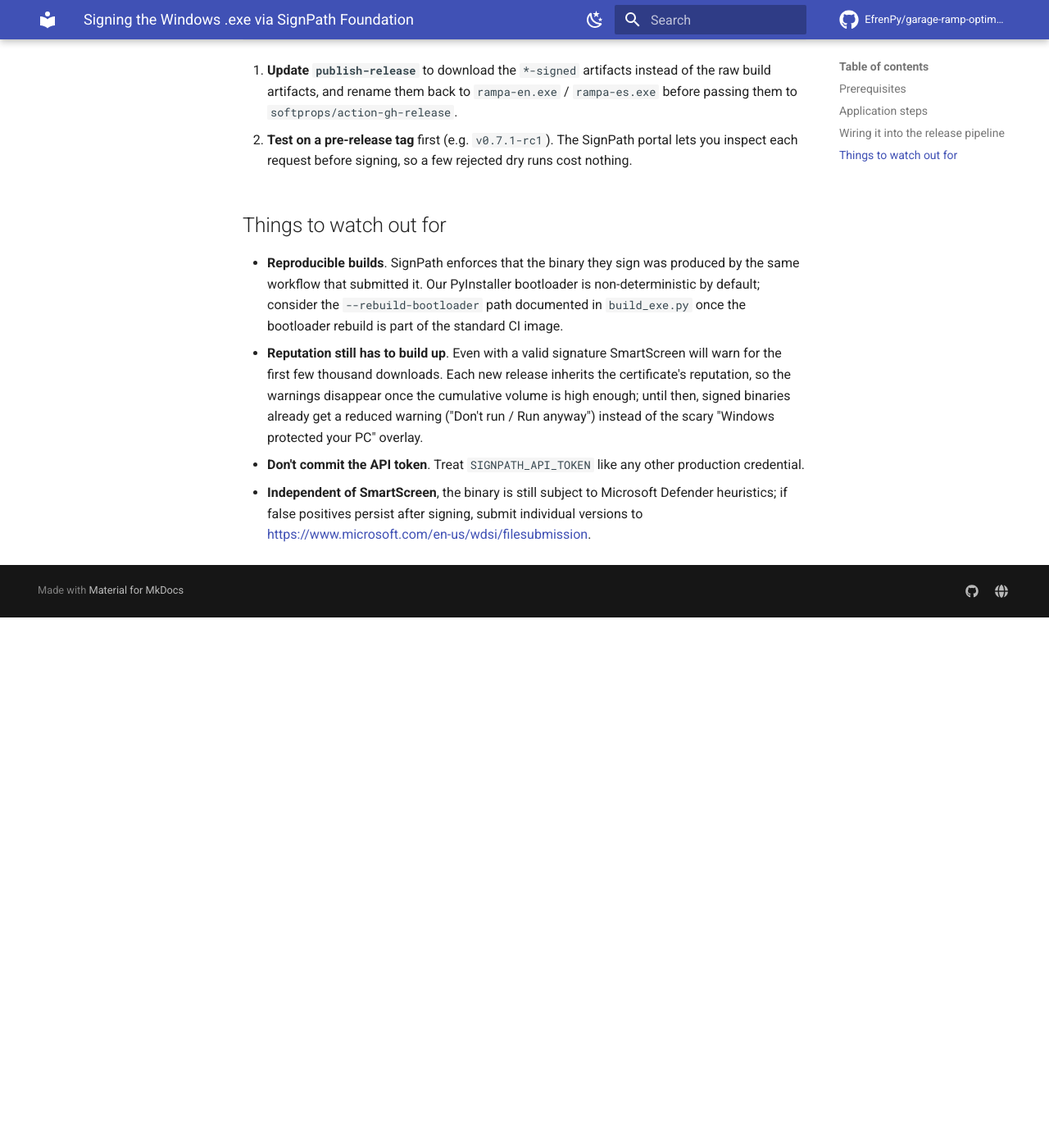
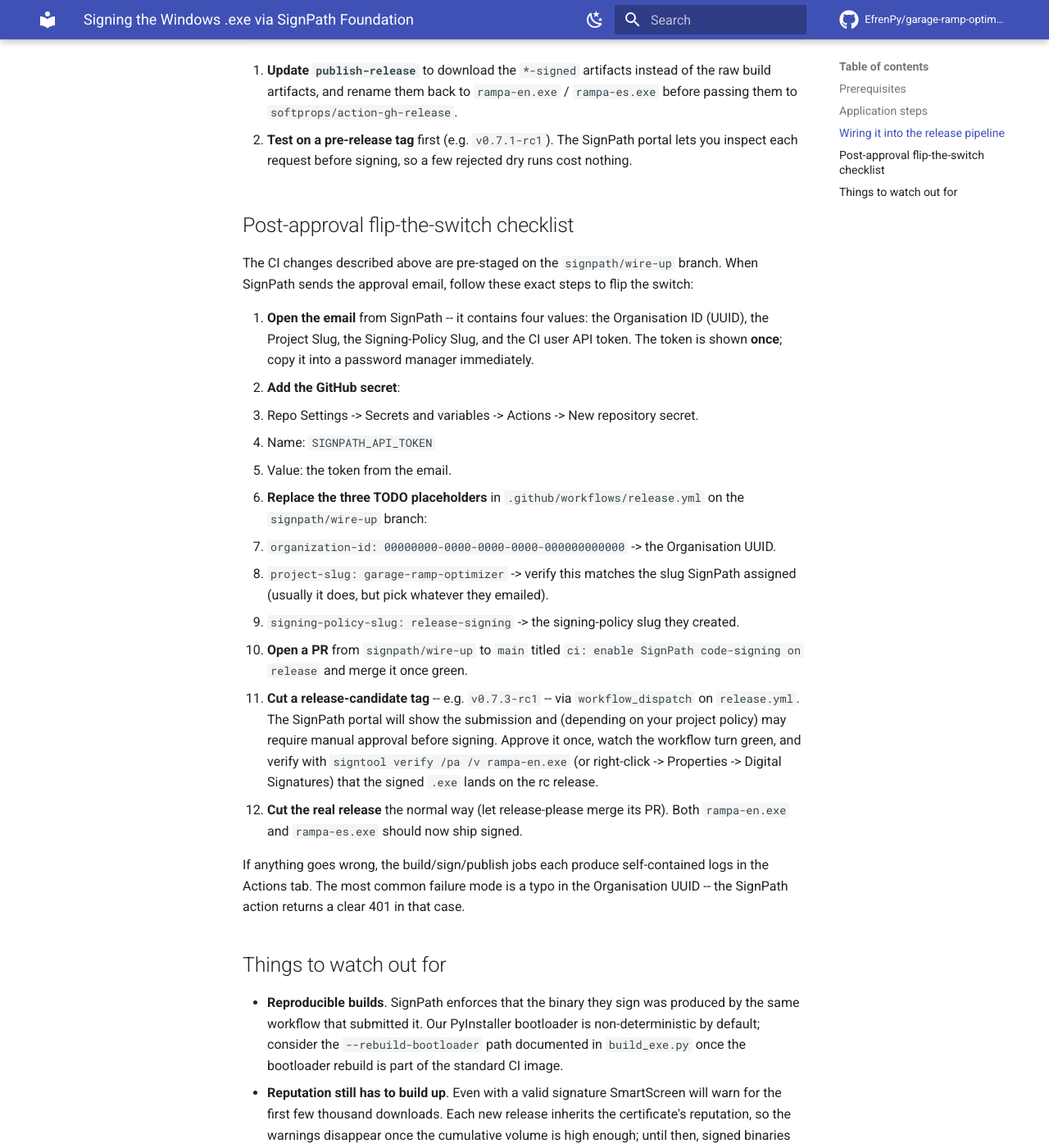
Before and after one commit to EfrenPy/garage-ramp-optimizer, an MkDocs documentation site: the page built from docs/SIGNPATH.md, in a window 1280 px wide and 1400 px high, scrolled down 2346 px. Shown: the whole window at 82% size. Built offline with MkDocs 1.6.1 and Material for MkDocs 9.7.7, drawn with Linux system fonts in a browser that asks for light colours; comment, search, counter and statistics services are not loaded; before the commit the page ends 3099 px from its top, so only the background shows below that.

Commit message:
ci: pre-stage SignPath code-signing job (TODOs pending approval)
Inserts a 'sign-windows-exe' job between 'build-windows-exe' and 'publish-release' in release.yml so the binaries attached to every GitHub Release are signed by SignPath Foundation. The three SignPath identifiers (organization-id, project-slug, signing-policy-slug) and the GitHub secret 'SIGNPATH_API_TOKEN' are still placeholders; flip them per docs/SIGNPATH.md once the foundation approves the project. Do not merge this branch to main before that.

release.yml: 'publish-release' now downloads the '*.exe-signed' artifacts produced by 'sign-windows-exe' and flattens them back to 'artifacts/rampa-{en,es}.exe' for 'softprops/action-gh-release', preserving the existing Release notes layout. The Release body grows a 'Code signature' section pointing users at the README signature-verification anchor. docs/SIGNPATH.md: a step-by-step 'flip-the-switch' checklist tells future-me exactly what to edit when the approval email arrives.

```diff
--- a/docs/SIGNPATH.md
+++ b/docs/SIGNPATH.md
@@ -111,6 +111,49 @@ Once those four IDs are in hand, do the following on `main`:
    SignPath portal lets you inspect each request before signing,
    so a few rejected dry runs cost nothing.
 
+## Post-approval flip-the-switch checklist
+
+The CI changes described above are pre-staged on the
+`signpath/wire-up` branch.  When SignPath sends the approval email,
+follow these exact steps to flip the switch:
+
+1. **Open the email** from SignPath -- it contains four values:
+   the Organisation ID (UUID), the Project Slug, the Signing-Policy
+   Slug, and the CI user API token.  The token is shown **once**;
+   copy it into a password manager immediately.
+2. **Add the GitHub secret**:
+   - Repo Settings -> Secrets and variables -> Actions -> New
+     repository secret.
+   - Name: `SIGNPATH_API_TOKEN`
+   - Value: the token from the email.
+3. **Replace the three TODO placeholders** in
+   `.github/workflows/release.yml` on the `signpath/wire-up` branch:
+   - `organization-id:      00000000-0000-0000-0000-000000000000`
+     -> the Organisation UUID.
+   - `project-slug:         garage-ramp-optimizer`
+     -> verify this matches the slug SignPath assigned (usually it
+     does, but pick whatever they emailed).
+   - `signing-policy-slug:  release-signing`
+     -> the signing-policy slug they created.
+4. **Open a PR** from `signpath/wire-up` to `main` titled
+   `ci: enable SignPath code-signing on release` and merge it once
+   green.
+5. **Cut a release-candidate tag** -- e.g. `v0.7.3-rc1` -- via
+   `workflow_dispatch` on `release.yml`.  The SignPath portal will
+   show the submission and (depending on your project policy) may
+   require manual approval before signing.  Approve it once, watch
+   the workflow turn green, and verify with `signtool verify /pa
+   /v rampa-en.exe` (or right-click -> Properties -> Digital
+   Signatures) that the signed `.exe` lands on the rc release.
+6. **Cut the real release** the normal way (let release-please merge
+   its PR).  Both `rampa-en.exe` and `rampa-es.exe` should now ship
+   signed.
+
+If anything goes wrong, the build/sign/publish jobs each produce
+self-contained logs in the Actions tab.  The most common failure
+mode is a typo in the Organisation UUID -- the SignPath action
+returns a clear 401 in that case.
+
 ## Things to watch out for
 
 - **Reproducible builds**.  SignPath enforces that the binary they
```
Also changed, not shown: 1 other file.
